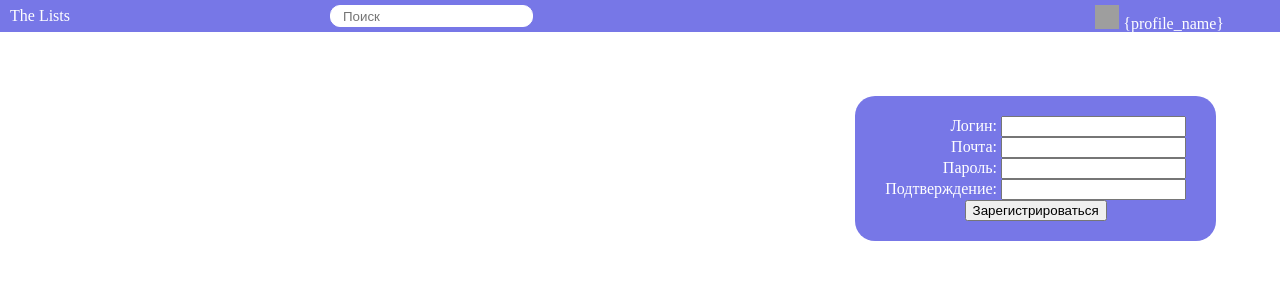
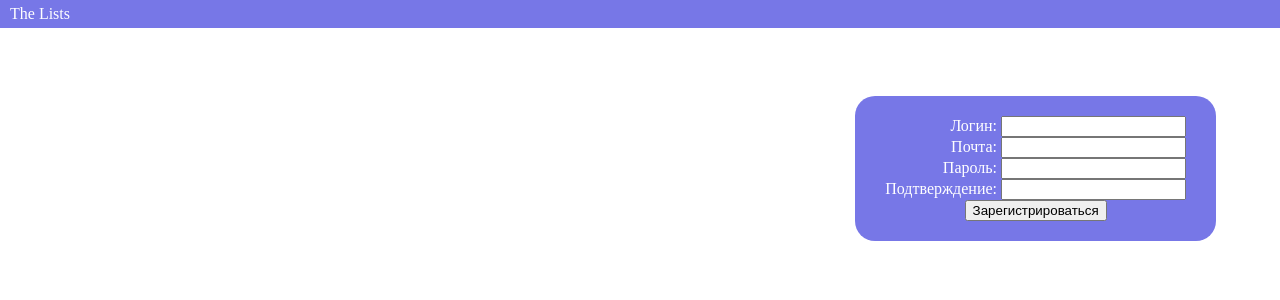
Before and after one commit to Tenischev/WebProject, a PHP site: page /register.php in a window 1280 px wide. Shown: the top 300 px of the page. Run offline with PHP 8.4, Linux system fonts and the light colour scheme; grey boxes are pictures that could not be loaded.

Commit message:
wrong header on register page

```diff
--- a/html/template/register.tpl
+++ b/html/template/register.tpl
@@ -9,17 +9,6 @@
 <body>
     <div id="header">
         <a class="title link" href="/" title="The Lists">The Lists</a>
-        <span class="search"><form action="search.php">
-            <input class="inputtext" type="text" maxlength="15" name="find" placeholder="Поиск">
-        </form></span>
-        <ul id="profile_settings">
-            <li id="profile"><a href="/profile.php">
-                <img src="avatar/{profile_avatar}" width="24" height="24">
-                {profile_name}
-            </a></li>
-            <li id="settings"><a class="tools"href="/setting.php"></a></li>
-            <li id="logout"><a class="power" href="/unlogin.php"></a></li>
-        </ul>
     </div>
     <form class="box" method="post">
         <span class="text">{message}</span>
```
